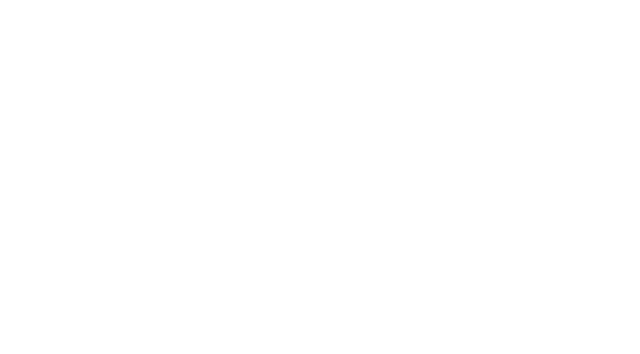
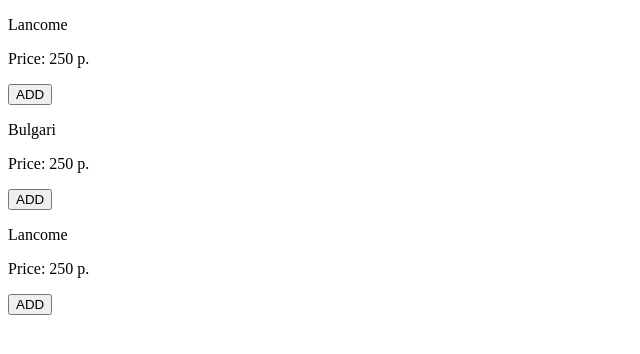
Before and after one commit to omoslakova/VueOnlineShop, a Vue app in the folder perfumeshop/: page / in a window 1280 px wide. Shown: the top 354 px of the page, without its empty margins (0-640 px from the left). Built offline with nearby package versions, Linux system fonts and the light colour scheme.

Commit message:
added Item,Cart,CartItem components

```diff
--- a/perfumeshop/src/App.vue
+++ b/perfumeshop/src/App.vue
@@ -1,17 +1,51 @@
 <template>
   <div>
+    <Item
+        v-for="(product) in products"
+        :key="product.id"
+        :product="product"
+        @add="addProduct"
+    />
   </div>
 </template>
 
 <script>
 
+import Cart from './components/Cart.vue';
+import Item from './components/Item.vue';
+
 export default {
   name: "App",
   components: {
+    Cart,
+    Item,
   },
   setup() {
+    const products = [
+      {
+        id: 1,
+        name: 'Lancome',
+        image: 'https://vanille.by/assets/images/products/65048/large/lancome-la-vie-est-belle-2.jpg',
+        price: 250,
+      },
+      {
+        id: 2,
+        name: 'Bulgari',
+        image: 'https://allparfume.by/images/parfumes/bulgari_omnia_amethyste.jpg',
+        price: 250,
+      },
+      {
+        id: 3,
+        name: 'Lancome',
+        image: 'https://vanille.by/assets/images/products/65048/large/lancome-la-vie-est-belle-2.jpg',
+        price: 250,
+      }
+    ];
+
+
 
     return {
+      products,
 
     };
   },
--- /dev/null
+++ b/perfumeshop/src/components/Cart.vue
@@ -0,0 +1,25 @@
+<template>
+
+</template>
+
+<script>
+import CartItem from './CartItem.vue';
+
+export default {
+  name: "Cart",
+  components: {
+    CartItem,
+  },
+  setup() {
+
+    return {
+
+    };
+  },
+};
+
+</script>
+
+<style scoped>
+
+</style>
--- /dev/null
+++ b/perfumeshop/src/components/CartItem.vue
@@ -0,0 +1,20 @@
+<template>
+
+</template>
+
+<script>
+export default {
+  name: "CartItem",
+  setup() {
+
+    return {
+
+    };
+  },
+};
+
+</script>
+
+<style scoped>
+
+</style>
--- /dev/null
+++ b/perfumeshop/src/components/Item.vue
@@ -0,0 +1,47 @@
+<template>
+  <div>
+    <div>
+      <p>
+        {{ product.name }}
+      </p>
+      <p>
+        Price: {{ product.price }} р.
+      </p>
+      <button
+          @click="emitAddProduct"
+      >
+        ADD
+      </button>
+    </div>
+  </div>
+</template>
+
+<script>
+export default {
+  name: "Item",
+  props: {
+    product: {
+      type: Object,
+      required: true,
+    },
+  },
+  emits: ['addProduct'],
+
+  setup(props, {emit}) {
+
+    const emitAddProduct = () => {
+      emit('addProduct', props.product);
+    }
+    return {
+      emitAddProduct
+
+    };
+
+  },
+};
+
+</script>
+
+<style scoped>
+
+</style>
```
Also changed, not shown: 1 other file (tests, documents, lock files or other folders).
